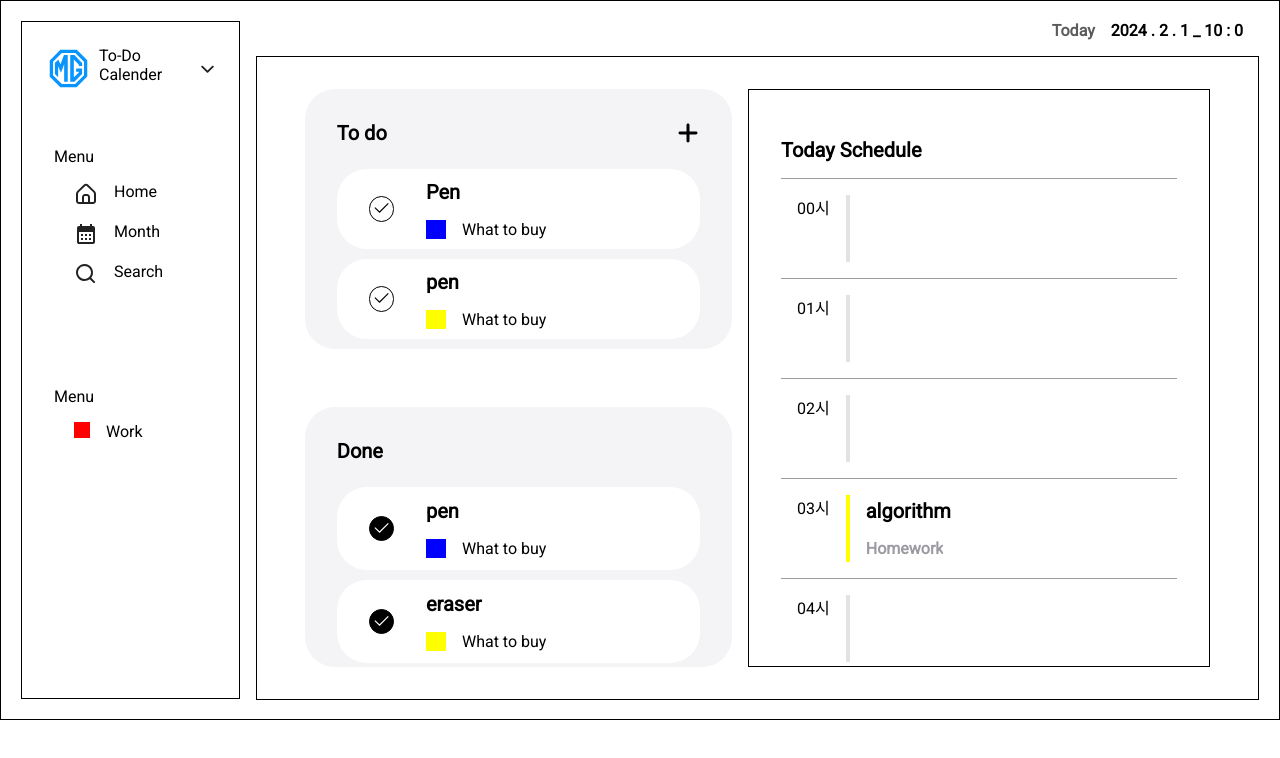
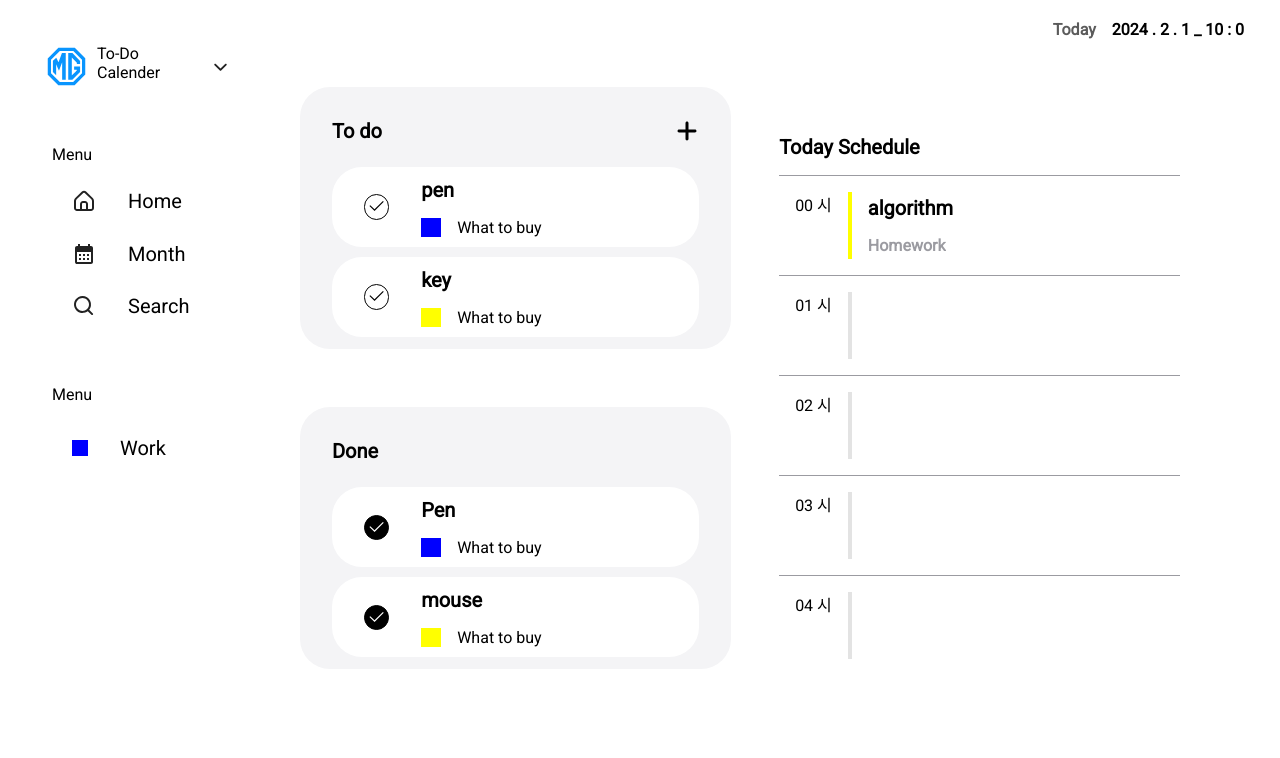
Before and after one commit to nile27/My-Calender, a React (Create React App) app: page / in a window 1280 px wide. Shown: the top 758 px of the page. Built offline with nearby package versions, Linux system fonts and the light colour scheme.

Commit message:
Nav 버튼 수정

```diff
--- a/src/App.tsx
+++ b/src/App.tsx
@@ -2,8 +2,10 @@ import { Route, Routes, BrowserRouter } from "react-router-dom";
 import { useState, useEffect } from "react";
 import GlobalStyles from "./GlobalStyle";
 import styled from "styled-components";
+
 import Main from "./Pages/Main";
 import Nav from "./Pages/Nav";
+import Month from "./Pages/Month";
 
 const Container = styled.div`
   display: flex;
@@ -12,7 +14,6 @@ const Container = styled.div`
   gap: 1rem;
   padding: 1.25rem;
   align-items: flex-start;
-  border: 1px solid black;
 `;
 
 const BodyContainer = styled.div`
@@ -78,6 +79,7 @@ function App() {
 
           <Routes>
             <Route path="/" element={<Main />}></Route>
+            <Route path="/month" element={<Month />}></Route>
           </Routes>
         </BodyContainer>
       </Container>
--- a/src/Components/Main-Schedule.tsx
+++ b/src/Components/Main-Schedule.tsx
@@ -1,5 +1,5 @@
 import styled from "styled-components";
-//import Check from "../Img/ei_check.svg";
+
 import { TODOOBJArr } from "../Pages/Main";
 
 const TodoList = styled.li`
@@ -13,7 +13,7 @@ const TodoList = styled.li`
   border-bottom: 1px solid var(--light-gray);
 
   > span {
-    font-weight: 300;
+    font-weight: 400;
     white-space: nowrap;
   }
 `;
@@ -54,7 +54,7 @@ export default function TodoLi(props: {
   const [hour, todo]: [string, TODOOBJArr | undefined] = props.time;
   return (
     <TodoList>
-      <span>{hour + "시"}</span>
+      <span>{hour + " 시"}</span>
       <ColorBox color={todo?.color} />
       <ListBody>
         <span>{todo?.name}</span>
--- a/src/Components/Main-TodoLI.tsx
+++ b/src/Components/Main-TodoLI.tsx
@@ -94,13 +94,13 @@ export default function TodoLi(props: { todo: TODOOBJArr }) {
   return (
     <TodoList>
       {done ? (
+        <CheckedBtn>
+          <CheckImg />
+        </CheckedBtn>
+      ) : (
         <CheckBtn>
           <CheckImg />
         </CheckBtn>
-      ) : (
-        <CheckedBtn>
-          <CheckImg />
-        </CheckedBtn>
       )}
 
       <ListBody>
--- a/src/Pages/Main.tsx
+++ b/src/Pages/Main.tsx
@@ -20,7 +20,7 @@ export interface ScheduleData {
 const Container = styled.div`
   width: 100%;
   height: 90%;
-  border: 1px solid black;
+
   display: flex;
   padding: 2rem 3rem;
   gap: 1rem;
@@ -38,9 +38,8 @@ const TodoContainer = styled.div`
 const ScheduleBox = styled.div`
   width: 100%;
   height: 100%;
-  border: 1px solid black;
   padding: 2rem;
-  overflow-y: scroll;
+
   > .Header {
     border-bottom: 1px solid var(--light-gray);
     width: 100%;
@@ -50,11 +49,11 @@ const ScheduleBox = styled.div`
       font-size: 20px;
       font-weight: 600;
     }
-
-    ul {
-      width: 90%;
-      height: 90%;
-    }
+  }
+  ul {
+    width: 100%;
+    height: 95%;
+    overflow-y: scroll;
   }
 `;
 
@@ -92,7 +91,7 @@ const TodoBox = styled.div`
 
 export default function Main() {
   const Tododata: Tododata = {
-    "03": {
+    "00": {
       time: "09",
       name: "algorithm",
       tag: "Homework",
@@ -115,6 +114,13 @@ export default function Main() {
     },
     "12": {
       time: "10",
+      name: "key",
+      tag: "What to buy",
+      color: "yellow",
+      done: false,
+    },
+    "20": {
+      time: "10",
       name: "eraser",
       tag: "What to buy",
       color: "yellow",
@@ -122,7 +128,7 @@ export default function Main() {
     },
     "13": {
       time: "11",
-      name: "pen",
+      name: "mouse",
       tag: "What to buy",
       color: "yellow",
       done: true,
@@ -143,8 +149,8 @@ export default function Main() {
   );
   Object.keys(Tododata).forEach((el) => {
     return Tododata[el].done
-      ? todoArr.push(Tododata[el])
-      : doneArr.push(Tododata[el]);
+      ? doneArr.push(Tododata[el])
+      : todoArr.push(Tododata[el]);
   });
 
   return (
--- /dev/null
+++ b/src/Pages/Month.tsx
@@ -0,0 +1,3 @@
+export default function Month() {
+  return <div>ssss</div>;
+}
--- a/src/Pages/Nav.tsx
+++ b/src/Pages/Nav.tsx
@@ -1,4 +1,6 @@
 import styled from "styled-components";
+import { useNavigate } from "react-router-dom";
+
 import Home from "../Img/akar-icons_home-alt1.svg";
 import Calender from "../Img/ic_baseline-calendar-month.svg";
 import Search from "../Img/mingcute_search-line.svg";
@@ -7,8 +9,7 @@ import DownArrow from "../Img/ep_arrow-down-bold.svg";
 const Container = styled.div`
   width: 16.375rem;
   height: 100%;
-  padding: 1rem;
-  border: 1px solid black;
+  padding: 1rem 0rem 1rem 1rem;
   display: flex;
   flex-direction: column;
   gap: 2rem;
@@ -37,7 +38,7 @@ const HeaderContainer = styled.div`
   }
 
   > span {
-    color: --dark-gray;
+    color: var(--dark-gray);
     font-size: 24px;
     font-weight: 400;
   }
@@ -47,30 +48,50 @@ const HeaderContainer = styled.div`
   }
 `;
 
-const ListBox = styled.ul`
+const ListBox = styled.div`
   width: 100%;
   height: 13rem;
-  padding: 1rem;
-  gap: 1rem;
+  padding: 1rem 0rem 1rem 1rem;
+  gap: 1.4rem;
   display: flex;
   flex-direction: column;
 `;
 
-const Listli = styled.li`
+const Listli = styled.button`
   witdh: 100%;
-  height: 1.5rem;
-  padding: 0 1.25rem;
+  min-height: 1.5rem;
+  height: auto;
+  padding: 10px 1.25rem;
   display: flex;
-  gap: 1rem;
+  align-items: center;
+  gap: 2rem;
 
-  > div {
-    width: 1rem;
-    height: 1rem;
-    background: red;
+  &:hover {
+    background: var(--whiteblue);
+  }
+  &:focus {
+    background: var(--whiteblue);
+  }
+  > span {
+    font-size: 20px;
   }
 `;
 
+const TagBtn = styled(Listli)`
+  &:hover {
+    background: none;
+  }
+`;
+
+const ColorBox = styled.div`
+  width: 1rem;
+  height: 1rem;
+  background-color: ${(prop) => prop.color || `var(--light-gray)`};
+`;
+
 export default function Nav() {
+  const navi = useNavigate();
+
   return (
     <Container>
       <HeaderBox>
@@ -87,14 +108,17 @@ export default function Nav() {
       </HeaderBox>
       <ListBox>
         <span>Menu</span>
-        <Listli>
+
+        <Listli onClick={() => navi("/")}>
           <img src={Home}></img>
           <span>Home</span>
         </Listli>
-        <Listli>
+
+        <Listli onClick={() => navi("/month")}>
           <img src={Calender}></img>
           <span>Month</span>
         </Listli>
+
         <Listli>
           <img src={Search}></img>
           <span>Search</span>
@@ -102,10 +126,10 @@ export default function Nav() {
       </ListBox>
       <ListBox>
         <span>Menu</span>
-        <Listli>
-          <div></div>
+        <TagBtn>
+          <ColorBox color={"blue"}></ColorBox>
           <span>Work</span>
-        </Listli>
+        </TagBtn>
       </ListBox>
     </Container>
   );
```
